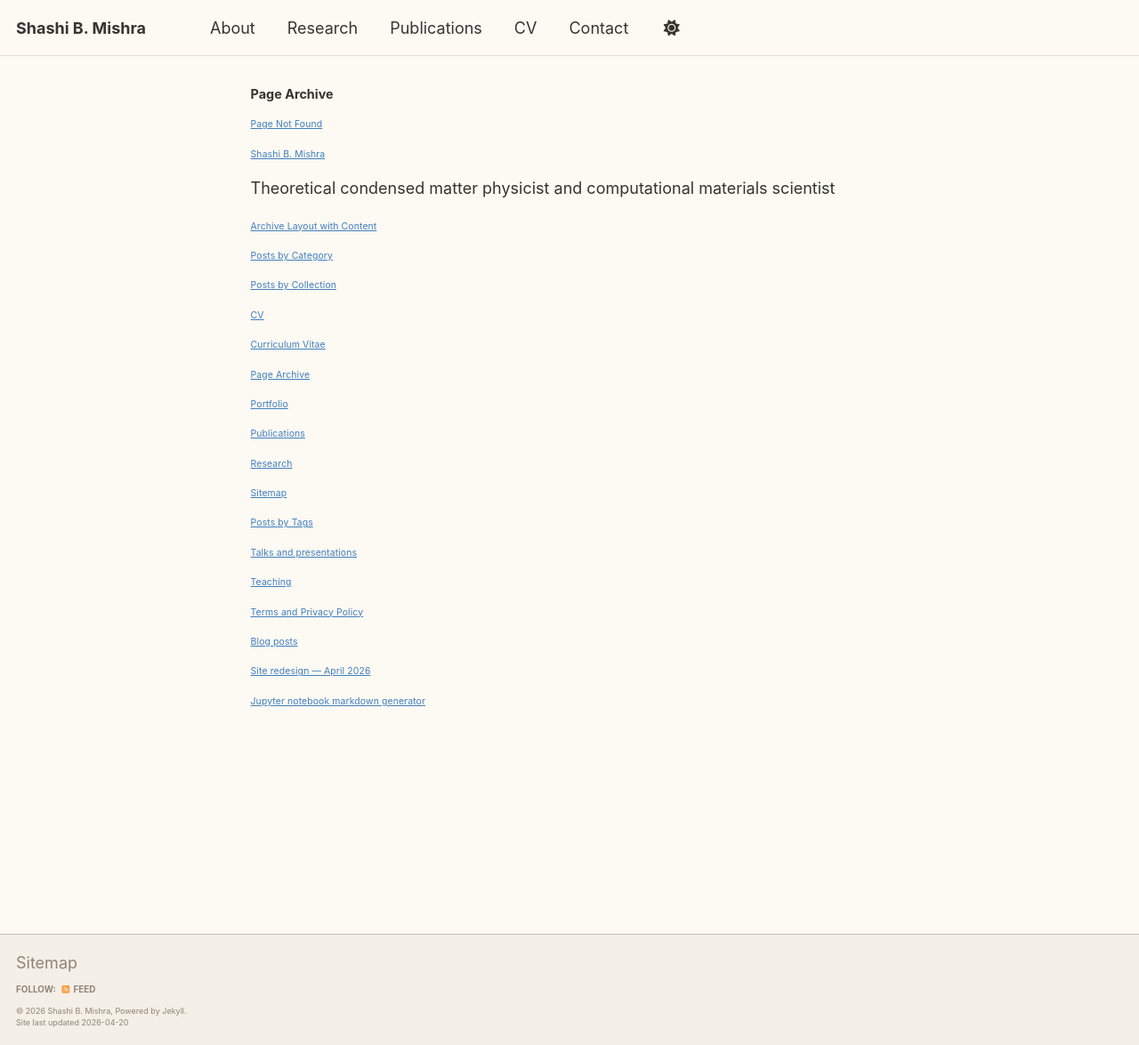
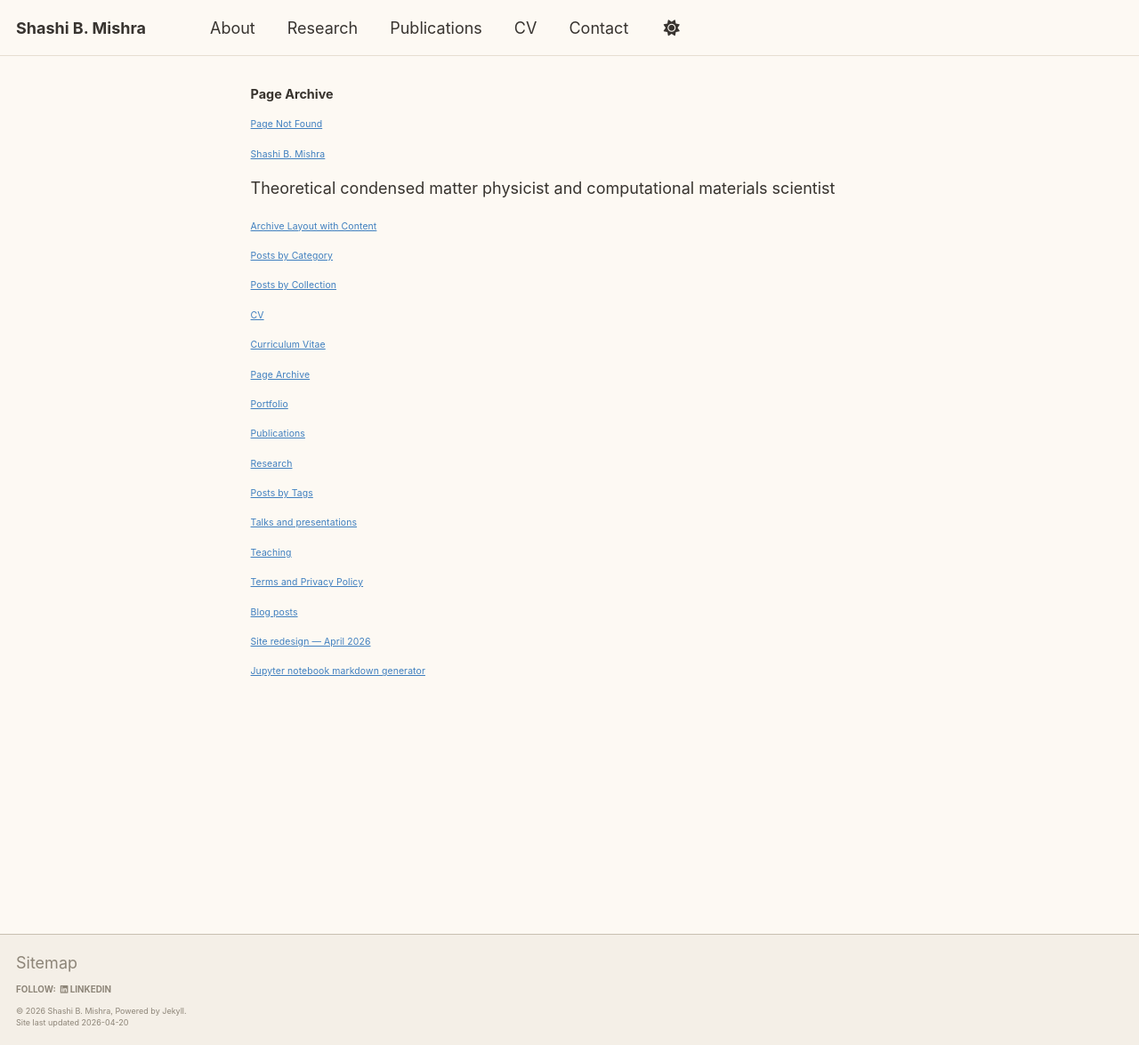
Before and after one commit to Shashi-phy/shashi-phy.github.io, a Jekyll site: the page built from _pages/page-archive.html, in a window 1280 px wide and 1175 px high. Shown: the whole window at 89% size. Built offline with Jekyll 4.4.1, drawn with Linux system fonts in a browser that asks for light colours; a script that is not in the unit is left out.

Commit message:
clean up the page bottom

```diff
--- a/_config.yml
+++ b/_config.yml
@@ -115,7 +115,7 @@ staticman:
       options:
         format           : "iso8601" # "iso8601" (default), "timestamp-seconds", "timestamp-milliseconds"
 atom_feed:
-  hide                   : false     # change to true to hide the RSS feed in the footer
+  hide                   : true      # hide the RSS "Feed" link in the footer
   path                   : # blank (default) uses feed.xml
 
 # SEO Related
@@ -139,9 +139,10 @@ social:
   name                   : # If the user or organization name differs from the site's name
   links: # An array of links to social media profiles
 
-# Analytics
+# Analytics — disabled. To re-enable GA4, set provider to "google-analytics-4"
+# and paste your Measurement ID (format G-XXXXXXXXXX) into tracking_id.
 analytics:
-  provider               :  "false" # false (default), "google", "google-universal", "google-analytics-4", "custom"
+  provider               : "false" # false, "google", "google-universal", "google-analytics-4", "custom"
   google:
     tracking_id          :
 
--- a/_includes/analytics.html
+++ b/_includes/analytics.html
@@ -2,11 +2,17 @@
 
 {% case site.analytics.provider %}
 {% when "google" %}
-  {% include /analytics-providers/google.html %}
+  {% if site.analytics.google.tracking_id %}
+    {% include /analytics-providers/google.html %}
+  {% endif %}
 {% when "google-universal" %}
-  {% include /analytics-providers/google-universal.html %}
+  {% if site.analytics.google.tracking_id %}
+    {% include /analytics-providers/google-universal.html %}
+  {% endif %}
 {% when "google-analytics-4" %}
-  {% include /analytics-providers/google-analytics-4.html %}
+  {% if site.analytics.google.tracking_id %}
+    {% include /analytics-providers/google-analytics-4.html %}
+  {% endif %}
 {% when "custom" %}
   {% include /analytics-providers/custom.html %}
 {% endcase %}
--- a/_includes/footer.html
+++ b/_includes/footer.html
@@ -1,16 +1,19 @@
 {% include base_path %}
 
-{% if site.author.github or site.author.bitbucket or site.atom_feed.hide != true %}
+{% if site.author.linkedin or site.author.github or site.author.bitbucket or site.atom_feed.hide != true %}
 <div class="page__footer-follow">
   <ul class="social-icons">
     {% if site.data.ui-text[site.locale].follow_label %}
       <li><strong>{{ site.data.ui-text[site.locale].follow_label }}</strong></li>
     {% endif %}
+    {% if site.author.linkedin %}
+      <li><a href="https://www.linkedin.com/in/{{ site.author.linkedin }}/" target="_blank" rel="noopener"><i class="fab fa-linkedin" aria-hidden="true"></i> LinkedIn</a></li>
+    {% endif %}
     {% if site.author.github %}
-      <li><a href="http://github.com/{{ site.author.github }}"><i class="fab fa-github" aria-hidden="true"></i> GitHub</a></li>
+      <li><a href="http://github.com/{{ site.author.github }}" target="_blank" rel="noopener"><i class="fab fa-github" aria-hidden="true"></i> GitHub</a></li>
     {% endif %}
     {% if site.author.bitbucket %}
-      <li><a href="http://bitbucket.org/{{ site.author.bitbucket }}"><i class="fab fa-bitbucket" aria-hidden="true"></i> Bitbucket</a></li>
+      <li><a href="http://bitbucket.org/{{ site.author.bitbucket }}" target="_blank" rel="noopener"><i class="fab fa-bitbucket" aria-hidden="true"></i> Bitbucket</a></li>
     {% endif %}
     {% if site.atom_feed.hide != true %}
     <li><a href="{% if site.atom_feed.path %}{{ site.atom_feed.path }}{% else %}{{ base_path }}/feed.xml{% endif %}"><i class="fa fa-fw fa-rss-square" aria-hidden="true"></i> {{ site.data.ui-text[site.locale].feed_label | default: "Feed" }}</a></li>
```
Also changed, not shown: _pages/sitemap.md (+2 -0 lines).
